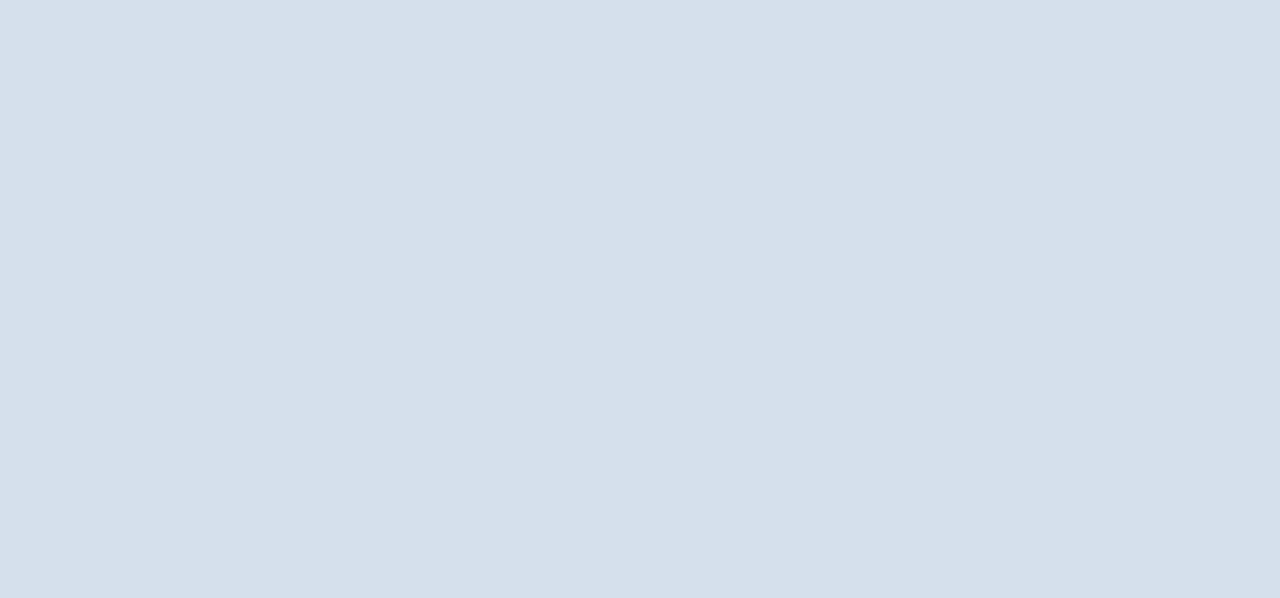
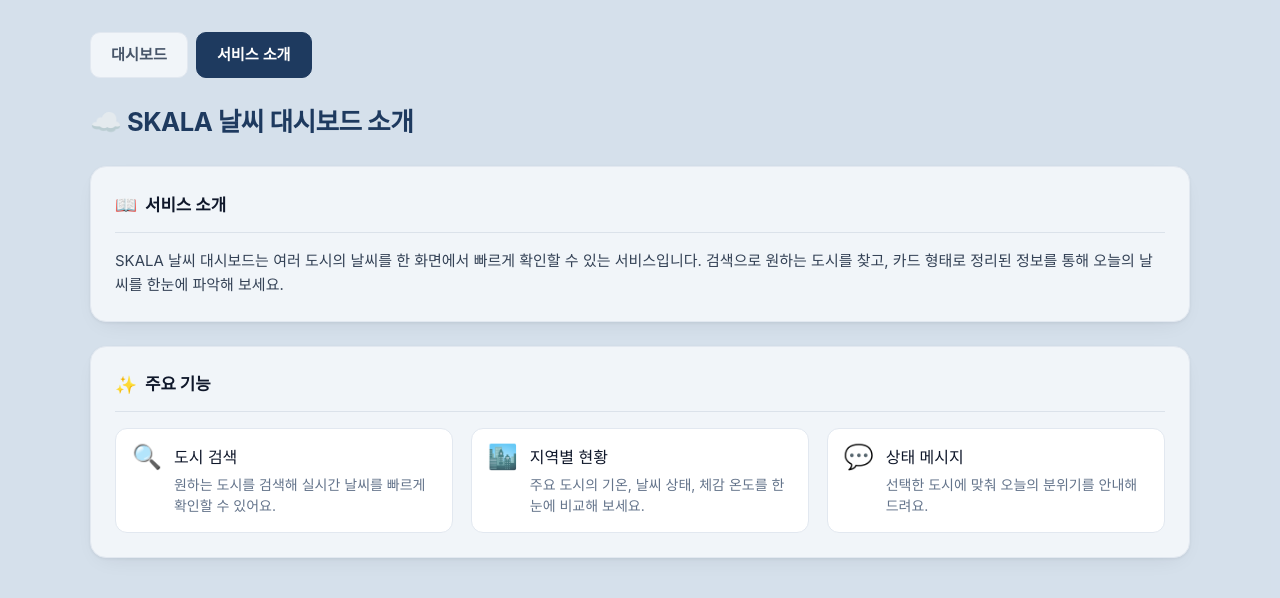
Before and after one commit to codeek-ybHan/skala-vue, a Vue app: page /about in a window 1280 px wide. Before the commit this address had no page. Shown: the top 598 px of the page. Built offline with nearby package versions, Linux system fonts and the light colour scheme.

Commit message:
feat: 서비스 소개 페이지

```diff
--- a/src/App.vue
+++ b/src/App.vue
@@ -1,7 +1,42 @@
 <script setup>
-import { RouterView } from 'vue-router'
+import { RouterLink, RouterView } from 'vue-router'
 </script>
 
 <template>
+  <nav class="tab-nav">
+    <RouterLink to="/" class="tab-link">대시보드</RouterLink>
+    <RouterLink to="/about" class="tab-link">서비스 소개</RouterLink>
+  </nav>
   <RouterView />
 </template>
+
+<style scoped>
+.tab-nav {
+  display: flex;
+  gap: 0.5rem;
+  max-width: 1100px;
+  margin: 0 auto 1.5rem;
+}
+
+.tab-link {
+  padding: 0.6rem 1.25rem;
+  border-radius: 10px;
+  font-size: 0.95rem;
+  font-weight: 600;
+  color: #475569;
+  text-decoration: none;
+  background: #f1f5f9;
+  border: 1px solid #e2e8f0;
+  transition: background 0.15s, color 0.15s;
+}
+
+.tab-link:hover {
+  background: #e2e8f0;
+}
+
+.tab-link.router-link-exact-active {
+  background: #1e3a5f;
+  border-color: #1e3a5f;
+  color: #ffffff;
+}
+</style>
--- a/src/router/index.js
+++ b/src/router/index.js
@@ -1,5 +1,4 @@
 import { createRouter, createWebHistory } from 'vue-router'
-import HomeView from '../views/WeatherHomeView.vue'
 
 const router = createRouter({
   history: createWebHistory(import.meta.env.BASE_URL),
@@ -7,7 +6,17 @@
     {
       path: '/',
       name: 'home',
-      component: HomeView,
+      component: () => import('../views/WeatherHomeView.vue'),
+    },
+    {
+      path: '/about',
+      name: 'about',
+      component: () => import('../views/WeatherAboutView.vue'),
+    },
+    {
+      path: '/:pathMatch(.*)*',
+      name: 'not-found',
+      component: () => import('../views/NotFoundView.vue'),
     },
   ],
 })
--- /dev/null
+++ b/src/views/NotFoundView.vue
@@ -0,0 +1,54 @@
+<script setup>
+import { RouterLink } from 'vue-router'
+import BaseDashboardCard from '../components/BaseDashboardCard.vue'
+</script>
+
+<template>
+  <div class="not-found">
+    <h1>🧭 페이지를 찾을 수 없어요</h1>
+
+    <BaseDashboardCard>
+      <template #header><span class="icon">404</span> Page Not Found</template>
+      <p class="lead">요청하신 페이지가 존재하지 않거나 개발 중입니다.</p>
+      <RouterLink to="/" class="home-link">대시보드로 돌아가기</RouterLink>
+    </BaseDashboardCard>
+  </div>
+</template>
+
+<style scoped>
+.not-found {
+  display: flex;
+  flex-direction: column;
+  gap: 1.5rem;
+  max-width: 1100px;
+  margin: 0 auto;
+}
+
+.not-found > h1 {
+  font-size: 1.6rem;
+  font-weight: 700;
+  letter-spacing: -0.02em;
+  color: #1e3a5f;
+}
+
+.icon {
+  font-size: 1.1rem;
+}
+
+.lead {
+  margin: 0 0 1rem;
+  line-height: 1.6;
+  color: #334155;
+}
+
+.home-link {
+  display: inline-block;
+  padding: 0.6rem 1.25rem;
+  border-radius: 10px;
+  font-size: 0.9rem;
+  font-weight: 600;
+  color: #ffffff;
+  text-decoration: none;
+  background: #1e3a5f;
+}
+</style>
--- /dev/null
+++ b/src/views/WeatherAboutView.vue
@@ -0,0 +1,106 @@
+<script setup>
+import BaseDashboardCard from '../components/BaseDashboardCard.vue' // 섹션 스타일 재사용
+
+const features = [
+  { icon: '🔍', title: '도시 검색', desc: '원하는 도시를 검색해 실시간 날씨를 빠르게 확인할 수 있어요.' },
+  { icon: '🏙️', title: '지역별 현황', desc: '주요 도시의 기온, 날씨 상태, 체감 온도를 한눈에 비교해 보세요.' },
+  { icon: '💬', title: '상태 메시지', desc: '선택한 도시에 맞춰 오늘의 분위기를 안내해 드려요.' },
+]
+</script>
+
+<template>
+  <div class="about">
+    <h1>☁️ SKALA 날씨 대시보드 소개</h1>
+
+    <BaseDashboardCard>
+      <template #header><span class="icon">📖</span> 서비스 소개</template>
+      <p class="lead">
+        SKALA 날씨 대시보드는 여러 도시의 날씨를 한 화면에서 빠르게 확인할 수 있는 서비스입니다.
+        검색으로 원하는 도시를 찾고, 카드 형태로 정리된 정보를 통해 오늘의 날씨를 한눈에 파악해 보세요.
+      </p>
+    </BaseDashboardCard>
+
+    <BaseDashboardCard>
+      <template #header><span class="icon">✨</span> 주요 기능</template>
+      <ul class="feature-list">
+        <li v-for="feature in features" :key="feature.title" class="feature-item">
+          <span class="feature-icon">{{ feature.icon }}</span>
+          <div>
+            <h3>{{ feature.title }}</h3>
+            <p>{{ feature.desc }}</p>
+          </div>
+        </li>
+      </ul>
+    </BaseDashboardCard>
+  </div>
+</template>
+
+<style scoped>
+.about {
+  display: flex;
+  flex-direction: column;
+  gap: 1.5rem;
+  max-width: 1100px;
+  margin: 0 auto;
+}
+
+.about > h1 {
+  font-size: 1.6rem;
+  font-weight: 700;
+  letter-spacing: -0.02em;
+  color: #1e3a5f;
+}
+
+.icon {
+  font-size: 1.1rem;
+}
+
+.lead {
+  margin: 0;
+  line-height: 1.6;
+  color: #334155;
+}
+
+.feature-list {
+  list-style: none;
+  margin: 0;
+  padding: 0;
+  display: grid;
+  grid-template-columns: repeat(auto-fill, minmax(260px, 1fr));
+  gap: 1.1rem;
+}
+
+.feature-item {
+  display: flex;
+  align-items: flex-start;
+  gap: 0.75rem;
+  background: #ffffff;
+  border: 1px solid #e2e8f0;
+  border-radius: 12px;
+  padding: 1rem;
+}
+
+.feature-icon {
+  font-size: 1.5rem;
+  line-height: 1;
+}
+
+.feature-item h3 {
+  margin: 0 0 0.25rem;
+  font-size: 1rem;
+  color: #0f172a;
+}
+
+.feature-item p {
+  margin: 0;
+  font-size: 0.875rem;
+  color: #64748b;
+  line-height: 1.5;
+}
+
+.footer-text {
+  margin: 0;
+  font-size: 0.9rem;
+  color: #64748b;
+}
+</style>
```
Also changed, not shown: src/views/WeatherHomeView.vue (+3 -7 lines).
